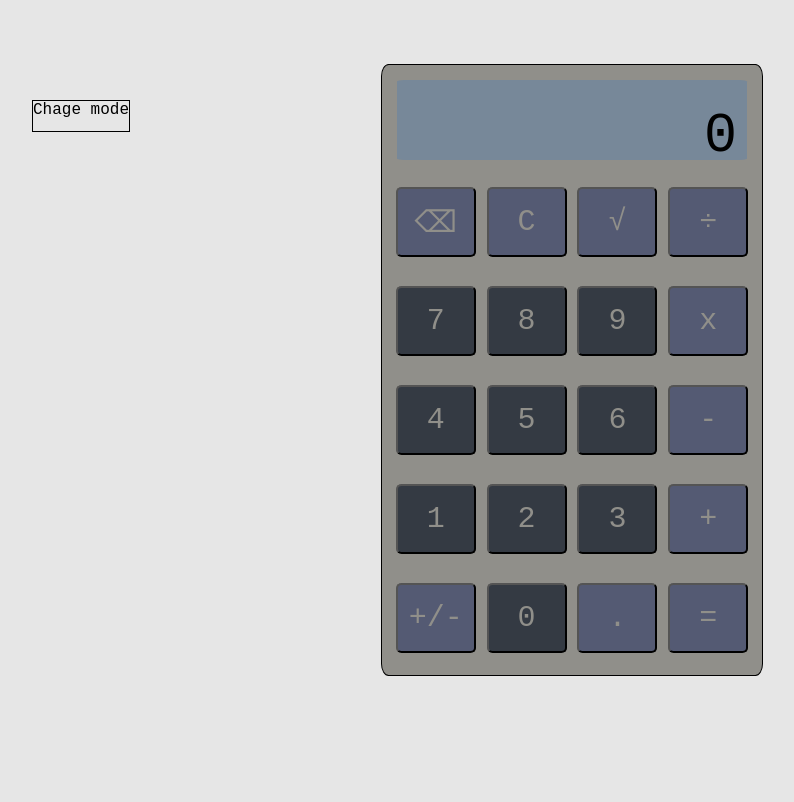
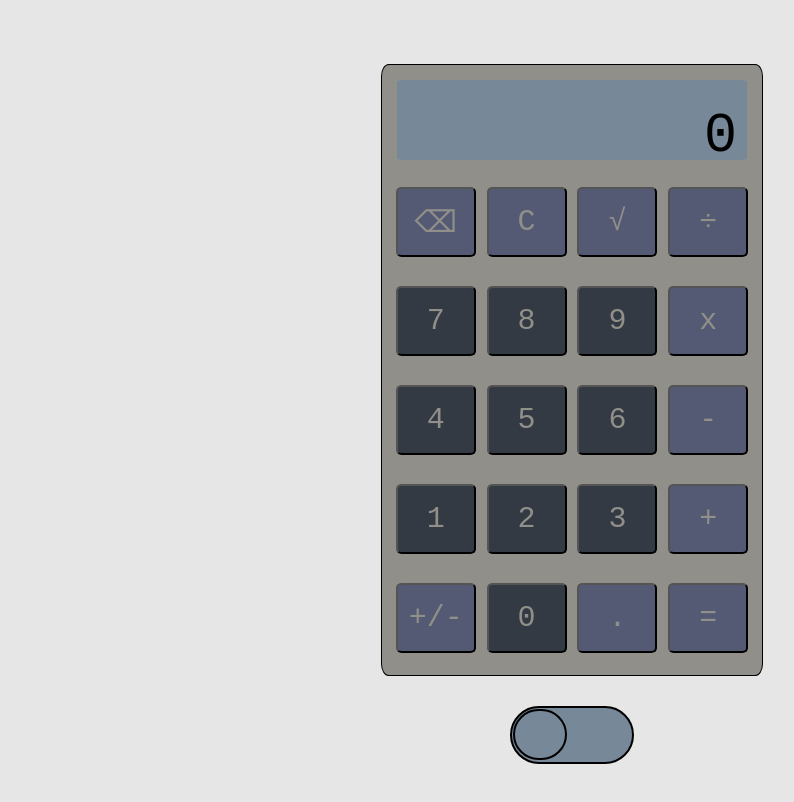
Before and after one commit to simonnsays/Calculator, a plain HTML site: page index.html in a window 1280 px wide. Shown: the whole page, without its empty margins (68-862 px from the left). Drawn offline with Linux system fonts and the light colour scheme.

Commit message:
finsished dark mode implementation

```diff
--- a/index.html
+++ b/index.html
@@ -48,7 +48,9 @@
         </div>
     </div>
 
-    <div class="mode"> Chage mode</div>
+    <div class="mode">
+        <div class="knob"></div>
+    </div>
 
     <script src="script.js"></script>
 </body>
--- a/script.js
+++ b/script.js
@@ -204,3 +204,15 @@ class Calculator {
 
 const calculator = new Calculator();
 calculator.init();
+
+let isDark = false
+const knobElement = document.querySelector('.knob')
+const body = document.querySelector('body')
+
+knobElement.addEventListener('click', () => {
+    isDark = !isDark
+
+    knobElement.classList.toggle('right', isDark)
+    knobElement.innerText = isDark ? '🌙' : '☀️'
+    body.classList.toggle('dark-mode', isDark)
+})
--- a/style.css
+++ b/style.css
@@ -5,7 +5,8 @@
     --screen-bg: #778899;
     --button-bg: #343a43;
     --button-txt: #908f8a;
-    --screen-txt: #000
+    --screen-txt: #000;
+    --mode-bg: black;
 
 }
 
@@ -16,8 +17,10 @@
 body {
     margin: 5%;
     display: flex;
+    flex-direction: column;
     justify-content: center;
     align-items: center;
+    gap: 30px;
     background-color: var(--body-bg);
 }
 
@@ -28,9 +31,8 @@ body.dark-mode {
     --button-bg: #3b3f46;
     --oparation-bg: #5a5f7a;
     --button-txt: #d4d4d4;
-    --screen-txt: #d4d4d4
-
-
+    --screen-txt: #d4d4d4;
+    --mode-bg: grey;
 }
 
 .container {
@@ -60,7 +62,6 @@ body.dark-mode {
 }
 
 #sign {
-    /* display: flex; */
     position: absolute;
     left: 5px;
     bottom: -5px;
@@ -108,10 +109,33 @@ body.dark-mode {
 }
 
 .mode {
-    height: 30px;
+    width: 120px;
+    height: 54px;
+    border: 2px solid var(--mode-bg);
+    border-radius: 100px;
+    position: relative;
+
+    background-color: var(--screen-bg);
+}
+
+.knob {
+    width: 50px;
+    height: 87%;
+    border-radius: 100px;
+    border: 2px solid var(--mode-bg);
     position: absolute;
-    left: 100px;
-    top: 100px;
-    border: 1px solid black;
-    cursor: pointer;
+    top: 1px;
+    left: 1px;
+    display: flex;
+    justify-content: center;
+    align-items: center;
+    transition: transform 0.2s ease-in-out;
+    font-size: 30px;
+
 }
+.knob.right {
+    transform: translateX(63px);
+}
+.knob > * {
+    font-size: 50px;
+}
```
